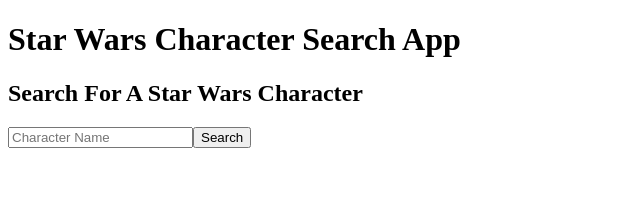
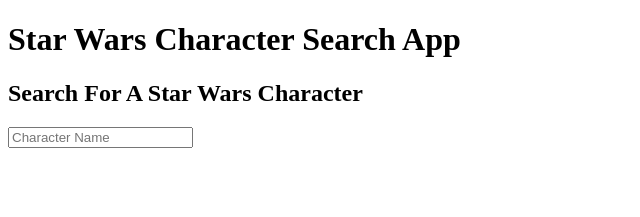
Before and after one commit to mahuntington/angular-notes, an Angular app in the folder day3/starwars/: page / in a window 1280 px wide. Shown: the top 217 px of the page, without its empty margins (0-640 px from the left). Built offline with nearby package versions, Linux system fonts and the light colour scheme.

Commit message:
Demonstrate when a normal promise is not optimal

```diff
--- a/day3/starwars/src/app/search/search.component.html
+++ b/day3/starwars/src/app/search/search.component.html
@@ -1,7 +1,6 @@
 <section>
     <h2>Search For A Star Wars Character</h2>
-    <input [(ngModel)]="name" type="text" placeholder="Character Name"/>
-    <input (click)="findCharacter(name)" type="submit" value="Search"/>
+    <input [(ngModel)]="name" type="text" placeholder="Character Name" (keyup)="findCharacter(name)" />
 </section>
 <section *ngIf="results">
     <h2>Search Results</h2>
```
Also changed, not shown: 1 other file (tests, documents, lock files or other folders).
